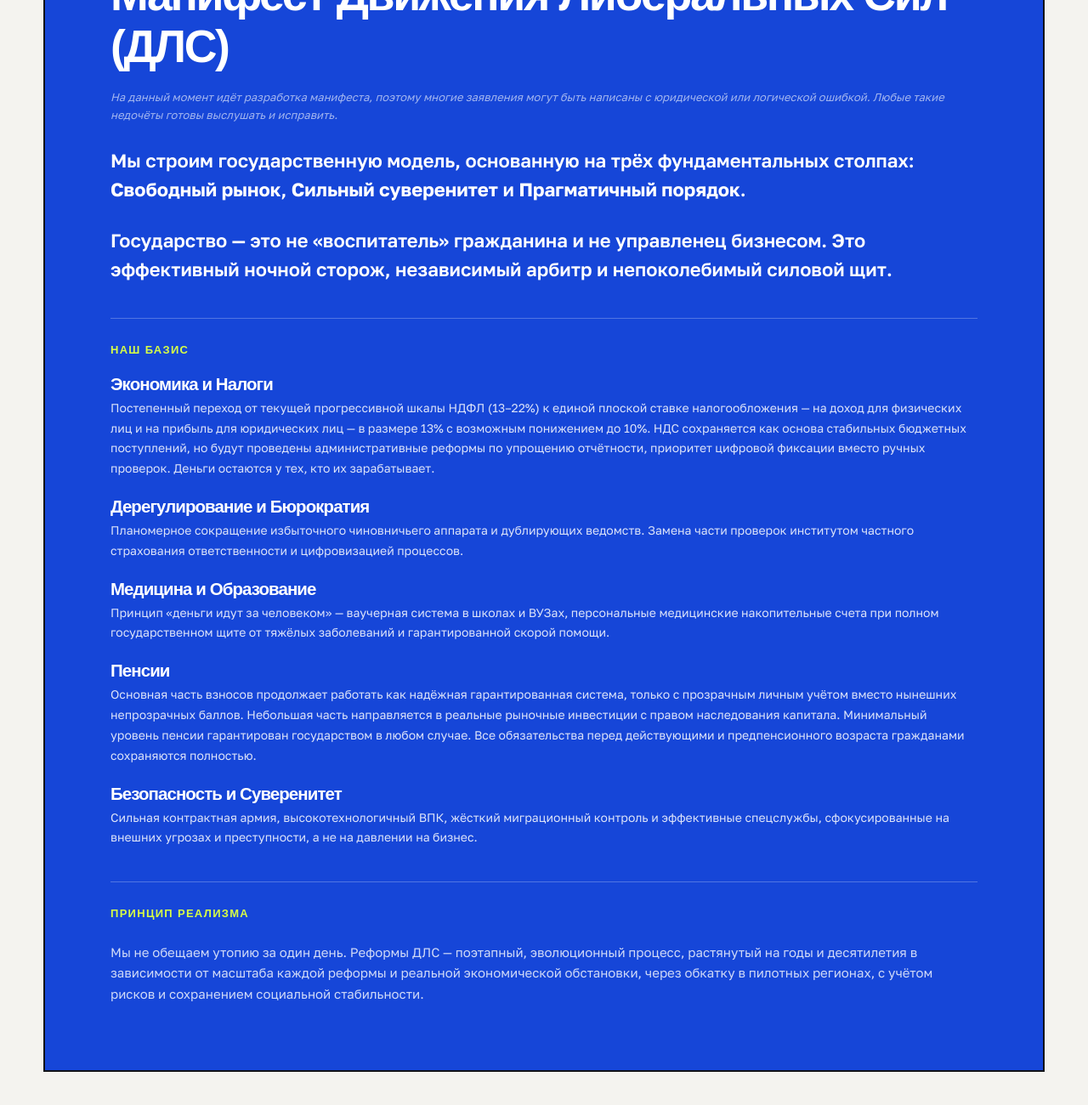
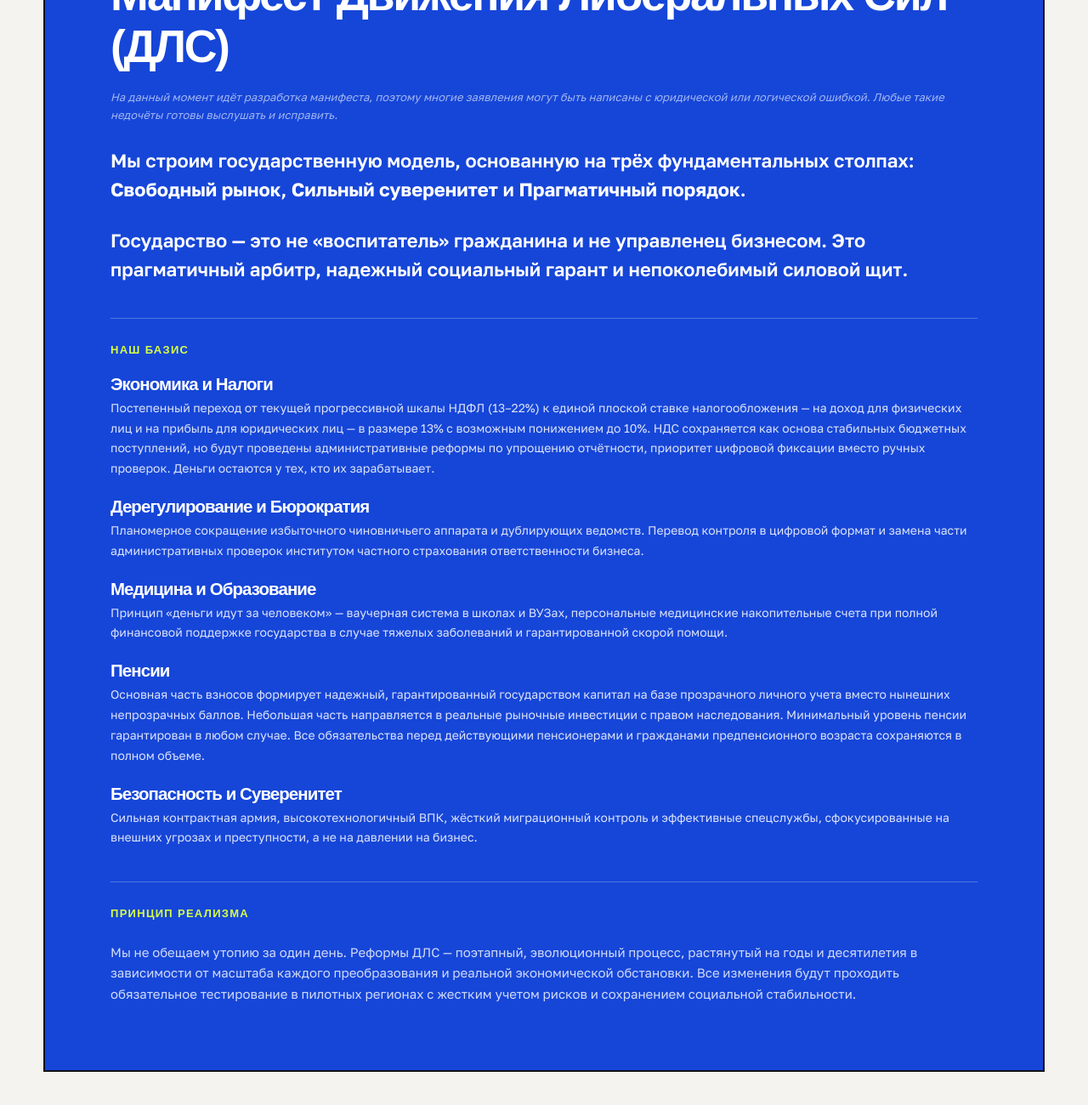
Before and after one commit to egor4kill/dls-site, an Eleventy site: page src/ideas.njk in a window 1280 px wide. Shown: the part 2747-4047 px from the top of the page at 85% size. Built offline with nearby package versions, Linux system fonts and the light colour scheme; Eleventy itself is replaced by a stand-in of ours; files that its build step writes are made by us from their sources; a web font is replaced by a local one.

Commit message:
Update ideas.njk

```diff
--- a/src/ideas.njk
+++ b/src/ideas.njk
@@ -50,7 +50,7 @@ bodyClass: page-ideas
 
       <p class="manifesto-core">Мы строим государственную модель, основанную на трёх фундаментальных столпах: <strong>Свободный рынок</strong>, <strong>Сильный суверенитет</strong> и <strong>Прагматичный порядок</strong>.</p>
 
-      <p class="manifesto-core">Государство&nbsp;— это не «воспитатель» гражданина и не управленец бизнесом. Это эффективный ночной сторож, независимый арбитр и непоколебимый силовой щит.</p>
+      <p class="manifesto-core">Государство&nbsp;— это не «воспитатель» гражданина и не управленец бизнесом. Это прагматичный арбитр, надежный социальный гарант и непоколебимый силовой щит.</p>
 
       <h3 class="manifesto-section-title">Наш базис</h3>
 
@@ -61,17 +61,17 @@ bodyClass: page-ideas
 
       <div class="manifesto-item">
         <h4>Дерегулирование и Бюрократия</h4>
-        <p>Планомерное сокращение избыточного чиновничьего аппарата и дублирующих ведомств. Замена части проверок институтом частного страхования ответственности и цифровизацией процессов.</p>
+        <p>Планомерное сокращение избыточного чиновничьего аппарата и дублирующих ведомств. Перевод контроля в цифровой формат и замена части административных проверок институтом частного страхования ответственности бизнеса.</p>
       </div>
 
       <div class="manifesto-item">
         <h4>Медицина и Образование</h4>
-        <p>Принцип «деньги идут за человеком»&nbsp;— ваучерная система в школах и ВУЗах, персональные медицинские накопительные счета при полном государственном щите от тяжёлых заболеваний и гарантированной скорой помощи.</p>
+        <p>Принцип «деньги идут за человеком»&nbsp;— ваучерная система в школах и ВУЗах, персональные медицинские накопительные счета при полной финансовой поддержке государства в случае тяжелых заболеваний и гарантированной скорой помощи.</p>
       </div>
 
       <div class="manifesto-item">
         <h4>Пенсии</h4>
-        <p>Основная часть взносов продолжает работать как надёжная гарантированная система, только с прозрачным личным учётом вместо нынешних непрозрачных баллов. Небольшая часть направляется в реальные рыночные инвестиции с правом наследования капитала. Минимальный уровень пенсии гарантирован государством в любом случае. Все обязательства перед действующими и предпенсионного возраста гражданами сохраняются полностью.</p>
+        <p>Основная часть взносов формирует надежный, гарантированный государством капитал на базе прозрачного личного учета вместо нынешних непрозрачных баллов. Небольшая часть направляется в реальные рыночные инвестиции с правом наследования. Минимальный уровень пенсии гарантирован в любом случае. Все обязательства перед действующими пенсионерами и гражданами предпенсионного возраста сохраняются в полном объеме.</p>
       </div>
 
       <div class="manifesto-item">
@@ -81,7 +81,7 @@ bodyClass: page-ideas
 
       <h3 class="manifesto-section-title">Принцип реализма</h3>
 
-      <p class="manifesto-outro">Мы не обещаем утопию за один день. Реформы ДЛС&nbsp;— поэтапный, эволюционный процесс, растянутый на годы и десятилетия в зависимости от масштаба каждой реформы и реальной экономической обстановки, через обкатку в пилотных регионах, с учётом рисков и сохранением социальной стабильности.</p>
+      <p class="manifesto-outro">Мы не обещаем утопию за один день. Реформы ДЛС&nbsp;— поэтапный, эволюционный процесс, растянутый на годы и десятилетия в зависимости от масштаба каждого преобразования и реальной экономической обстановки. Все изменения будут проходить обязательное тестирование в пилотных регионах с жестким учетом рисков и сохранением социальной стабильности.</p>
     </div>
   </div>
 </section>
```
